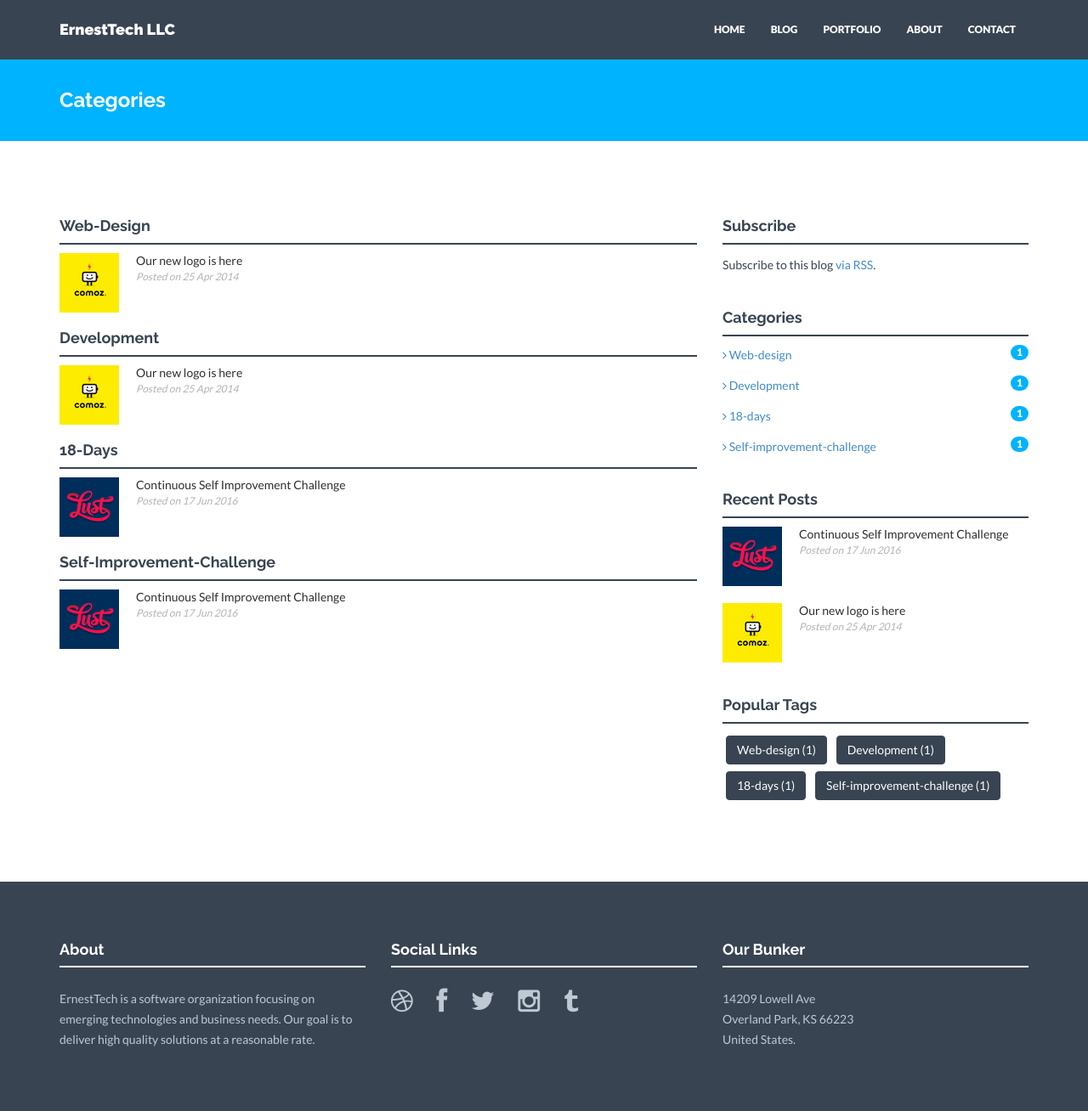
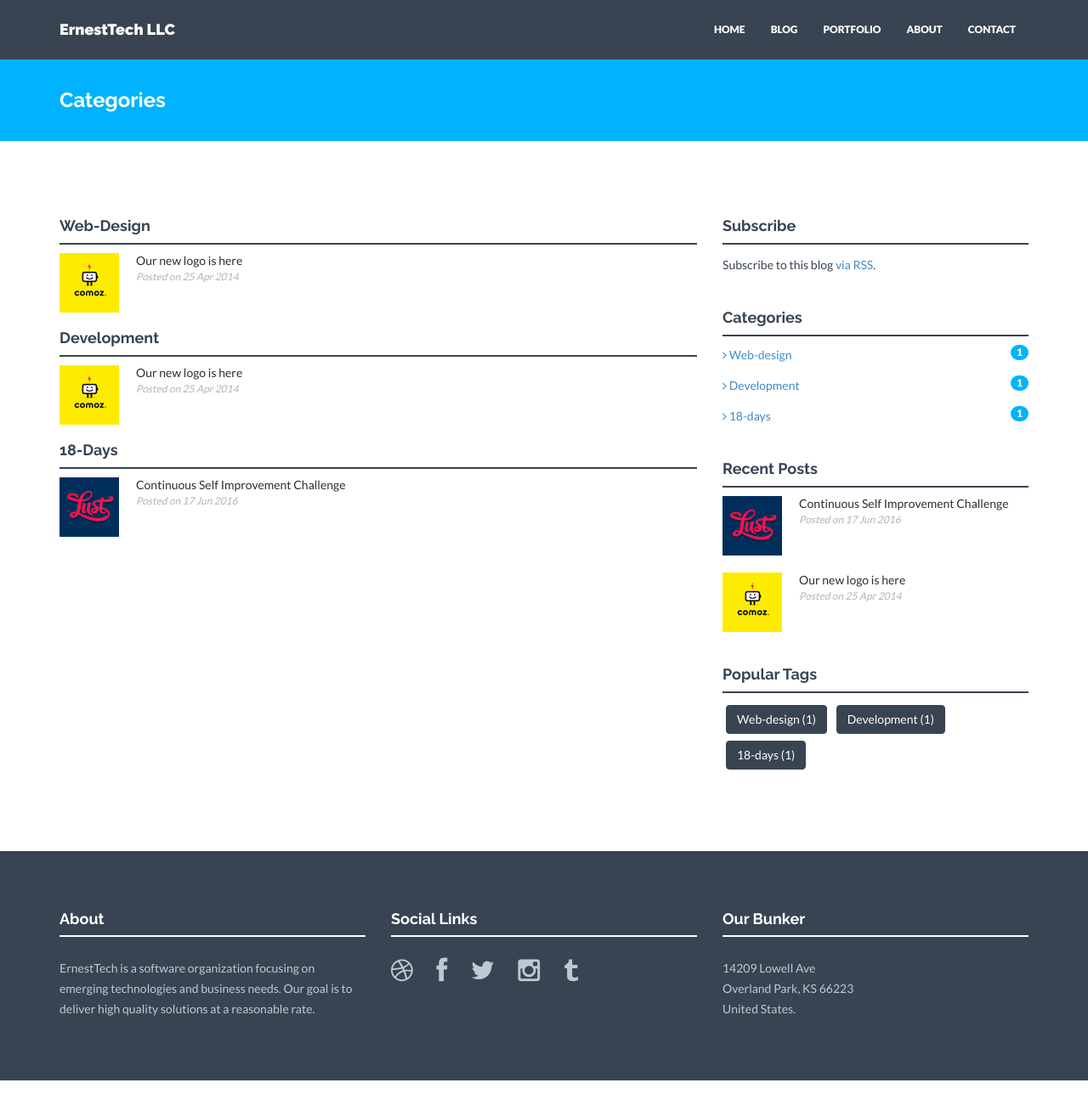
Before and after one commit to ErnestTech/ernesttech.github.io, a Jekyll site: the page built from category.html, in a window 1280 px wide and 1308 px high. Shown: the whole window at 85% size. Built offline with Jekyll 4.4.1, drawn with Linux system fonts in a browser that asks for light colours; nearby versions of some CDN libraries.

```diff
--- a/_posts/blog/2016-06-17-continuous-self-improvement-challenge.markdown
+++ b/_posts/blog/2016-06-17-continuous-self-improvement-challenge.markdown
@@ -6,7 +6,6 @@ author: James Byars
 categories:
 - blog
 - 18-Days
-- Self-Improvement-Challenge
 img: post03.jpg
 thumb: thumb03.jpg
 ---
```
Also changed, not shown: other parts of _posts/blog/2016-06-17-continuous-self-improvement-challenge.markdown (+1 -1 lines).
